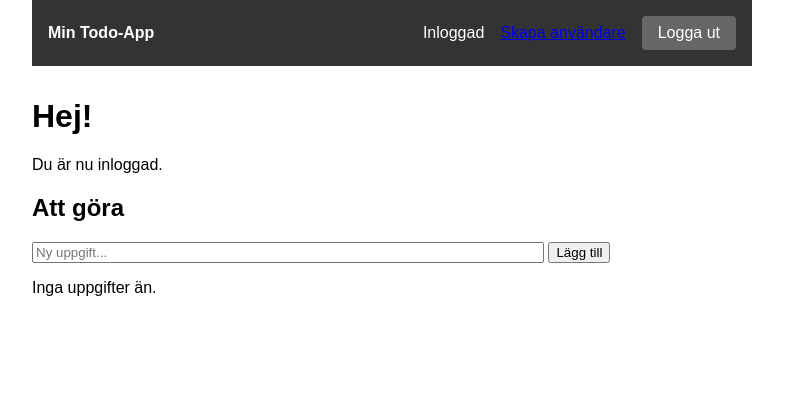
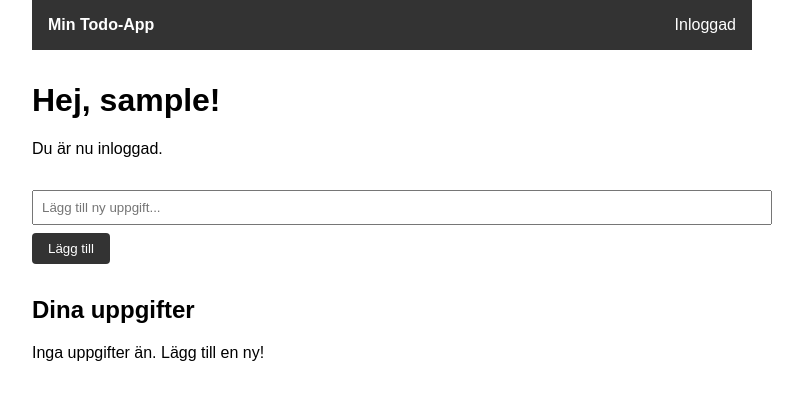
Before and after one commit to rickardz33/CoPilotTesting, a PHP site: page /welcome.php in a window 1280 px wide. Shown: the top 400 px of the page, without its empty margins (248-1051 px from the left). Run offline with PHP 8.4, Linux system fonts and the light colour scheme; the visitor is signed in with stand-in values (Sample User, id 1); tables that the repository leaves empty or names only in its code hold one stand-in row (values such as "Sample post").

Commit message:
very important update

```diff
--- a/header.php
+++ b/header.php
@@ -1,7 +1,98 @@
 <?php if(!isset($_SESSION)) { session_start(); } ?>
+<style>
+    .main-nav { background: #333; color: white; width: 100%; margin-bottom: 2rem; }
+    .nav-container { max-width: 720px; margin: 0 auto; padding: 1rem; display: flex; justify-content: space-between; align-items: center; }
+    .nav-links { display: flex; gap: 1rem; align-items: center; }
+
+    /* Gör länkar vita */
+    .main-nav .nav-links a,
+    .main-nav .nav-links span,
+    .main-nav .brand { color: white; }
+
+    /* Hamburgermeny */
+    .hamburger {
+        display: none;
+        background: none;
+        border: none;
+        color: white;
+        font-size: 1.5rem;
+        cursor: pointer;
+    }
+
+    .menu-mobile {
+        display: none;
+        position: absolute;
+        top: 60px;
+        right: 1rem;
+        background: #444;
+        border-radius: 4px;
+        min-width: 200px;
+        z-index: 1000;
+    }
+
+    .menu-mobile.active {
+        display: flex;
+        flex-direction: column;
+    }
+
+    .menu-mobile a,
+    .menu-mobile button {
+        color: white;
+        text-decoration: none;
+        padding: 0.75rem 1rem;
+        border: none;
+        background: none;
+        cursor: pointer;
+        text-align: left;
+        width: 100%;
+    }
+
+    .menu-mobile a:hover,
+    .menu-mobile button:hover {
+        background: #555;
+    }
+
+    /* Knapp-stil */
+    .nav-btn,
+    .logout-btn {
+        color: white;
+        text-decoration: none;
+        padding: 0.5rem 1rem;
+        background: #666;
+        border-radius: 4px;
+        display: none;
+    }
+    .nav-btn:hover,
+    .logout-btn:hover { background: #777; }
+
+    /* Responsive */
+    @media (max-width: 600px) {
+        .hamburger {
+            display: block;
+        }
+        .nav-links {
+            display: none;
+        }
+    }
+
+    @media (min-width: 601px) {
+        .hamburger {
+            display: none;
+        }
+        .nav-links {
+            display: flex !important;
+        }
+        .menu-mobile {
+            display: none !important;
+        }
+    }
+</style>
+
 <nav class="main-nav">
     <div class="nav-container">
         <span class="brand">Min Todo-App</span>
+
+        <!-- Desktop meny -->
         <div class="nav-links">
             <?php if(isset($_SESSION["logged_in"])): ?>
                 <span>Inloggad</span>
@@ -9,5 +100,32 @@
                 <a href="logout.php" class="logout-btn">Logga ut</a>
             <?php endif; ?>
         </div>
+
+        <!-- Hamburgermeny knapp -->
+        <button class="hamburger" onclick="toggleMenu()">☰</button>
+    </div>
+
+    <!-- Mobil meny -->
+    <div class="menu-mobile" id="mobileMenu">
+        <?php if(isset($_SESSION["logged_in"])): ?>
+            <a href="create_user_form.php">Skapa användare</a>
+            <a href="logout.php">Logga ut</a>
+        <?php endif; ?>
     </div>
 </nav>
+
+<script>
+function toggleMenu() {
+    const menu = document.getElementById('mobileMenu');
+    menu.classList.toggle('active');
+}
+
+// Stäng meny när man klickar utanför
+document.addEventListener('click', function(event) {
+    const menu = document.getElementById('mobileMenu');
+    const hamburger = document.querySelector('.hamburger');
+    if (!menu.contains(event.target) && !hamburger.contains(event.target)) {
+        menu.classList.remove('active');
+    }
+});
+</script>
--- a/welcome.php
+++ b/welcome.php
@@ -8,6 +8,19 @@ if (!isset($_SESSION["logged_in"])) {
 require_once __DIR__ . '/db.php'; // PDO i $pdo
 
 $sid = session_id();
+
+// Hämta användarnamn om user_id finns i session
+$username = '';
+if (isset($_SESSION['user_id'])) {
+    try {
+        $stmt = $pdo->prepare('SELECT username FROM users WHERE id = :id LIMIT 1');
+        $stmt->execute([':id' => $_SESSION['user_id']]);
+        $username = $stmt->fetchColumn() ?: '';
+    } catch (Exception $e) {
+        // ignorera fel här (eller logga)
+        $username = '';
+    }
+}
 
 // Läs in uppgifter från DB
 $tasks = [];
@@ -75,48 +88,49 @@ if (isset($_GET['action']) && $_GET['action'] === 'delete' && isset($_GET['id'])
         .done { text-decoration:line-through; color:#888; }
         form.inline { display:inline; margin:0; }
         .controls { margin-top:1rem; }
+        .task-list { margin-top: 2rem; }
+        .task-item { padding: 1rem; background: #f5f5f5; margin-bottom: 0.5rem; border-radius: 4px; display: flex; justify-content: space-between; align-items: center; }
+        .task-item.done { text-decoration: line-through; opacity: 0.6; }
+        .task-actions a { margin-left: 1rem; color: #d9534f; text-decoration: none; }
+        .task-actions a:hover { text-decoration: underline; }
+        form { margin: 2rem 0; }
+        input[type="text"] { width: 100%; padding: 0.5rem; margin-bottom: 0.5rem; }
+        button { padding: 0.5rem 1rem; background: #333; color: white; border: none; cursor: pointer; border-radius: 4px; }
+        button:hover { background: #555; }
     </style>
 </head>
 <body>
     <?php require 'header.php'; ?>
 
-    <h1>Hej!</h1>
+    <h1>Hej<?php echo $username ? ', ' . htmlspecialchars($username, ENT_QUOTES | ENT_SUBSTITUTE, 'UTF-8') : ''; ?>!</h1>
     <p>Du är nu inloggad.</p>
 
-    <section>
-        <h2>Att göra</h2>
+    <!-- Lägg till ny uppgift -->
+    <form method="POST">
+        <input type="hidden" name="action" value="add">
+        <input type="text" name="task" placeholder="Lägg till ny uppgift..." required>
+        <button type="submit">Lägg till</button>
+    </form>
 
-        <form method="post" action="welcome.php">
-            <input type="hidden" name="action" value="add">
-            <input type="text" name="task" placeholder="Ny uppgift..." required maxlength="500" style="width:70%;">
-            <button type="submit">Lägg till</button>
-        </form>
+    <!-- Uppgiftslista -->
+    <div class="task-list">
+        <h2>Dina uppgifter</h2>
+        <?php if (count($tasks) > 0): ?>
+            <?php foreach ($tasks as $task): ?>
+                <div class="task-item <?php echo $task['done'] ? 'done' : ''; ?>">
+                    <span><?php echo htmlspecialchars($task['text']); ?></span>
+                    <div class="task-actions">
+                        <a href="?action=toggle&id=<?php echo $task['id']; ?>">
+                            <?php echo $task['done'] ? 'Ångra' : 'Markera klar'; ?>
+                        </a>
+                        <a href="?action=delete&id=<?php echo $task['id']; ?>" onclick="return confirm('Radera denna uppgift?');">Radera</a>
+                    </div>
+                </div>
+            <?php endforeach; ?>
+        <?php else: ?>
+            <p>Inga uppgifter än. Lägg till en ny!</p>
+        <?php endif; ?>
+    </div>
 
-        <div class="controls">
-            <?php if (empty($tasks)): ?>
-                <p>Inga uppgifter än.</p>
-            <?php else: ?>
-                <?php foreach ($tasks as $t): ?>
-                    <div class="task">
-                        <div class="text <?php echo !empty($t['done']) ? 'done' : ''; ?>">
-                            <?php echo htmlspecialchars($t['text'], ENT_QUOTES | ENT_SUBSTITUTE, 'UTF-8'); ?>
-                        </div>
-
-                        <form method="get" action="welcome.php" class="inline">
-                            <input type="hidden" name="action" value="toggle">
-                            <input type="hidden" name="id" value="<?php echo htmlspecialchars($t['id']); ?>">
-                            <button type="submit"><?php echo !empty($t['done']) ? 'Ångra' : 'Markera klar'; ?></button>
-                        </form>
-
-                        <form method="get" action="welcome.php" class="inline" onsubmit="return confirm('Ta bort uppgiften?');">
-                            <input type="hidden" name="action" value="delete">
-                            <input type="hidden" name="id" value="<?php echo htmlspecialchars($t['id']); ?>">
-                            <button type="submit">Ta bort</button>
-                        </form>
-                    </div>
-                <?php endforeach; ?>
-            <?php endif; ?>
-        </div>
-    </section>
 </body>
 </html>
```
